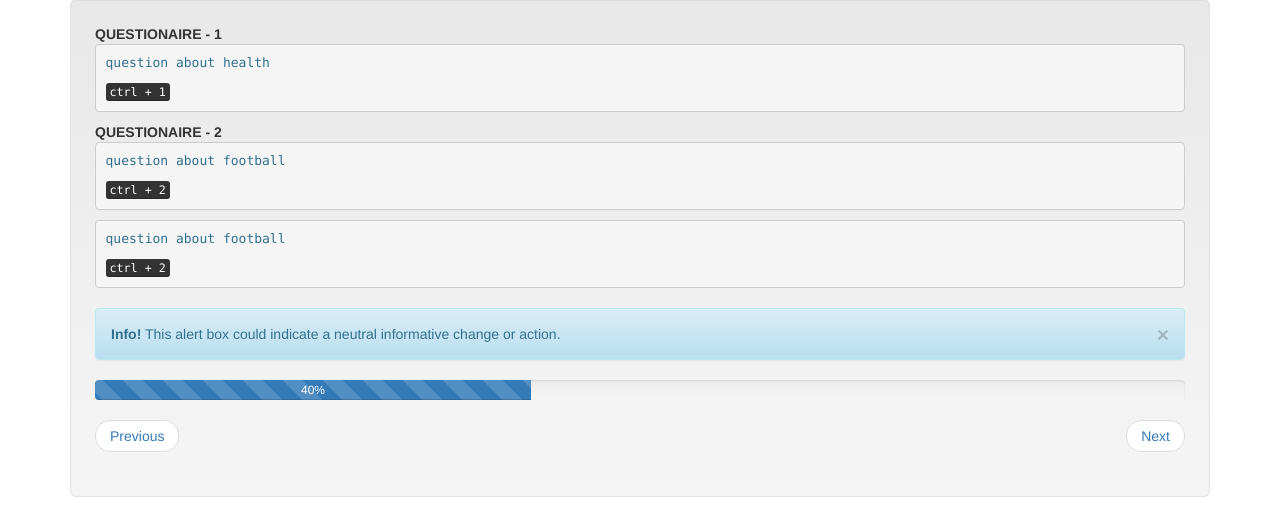
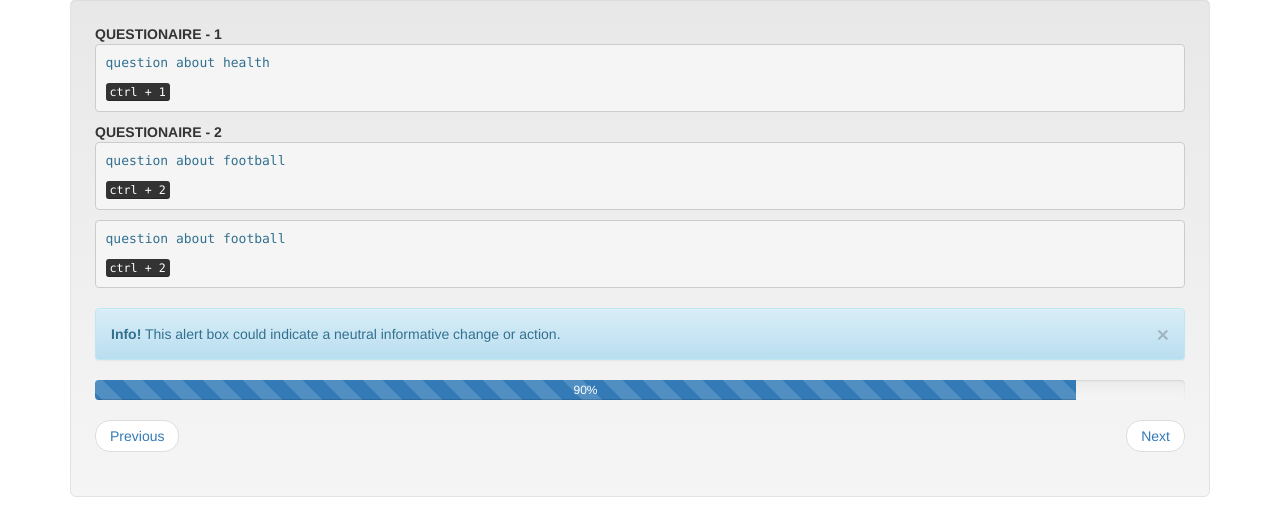
Before and after one commit to gothraven/Survey-Website, a PHP site: page / in a window 1280 px wide. Shown: the part 425-942 px from the top of the page. Run offline with PHP 8.4, Linux system fonts and the light colour scheme; some libraries are stand-ins or nearby versions.

Commit message:
worknotes

```diff
--- a/index.php
+++ b/index.php
@@ -68,8 +68,8 @@ include("header.php");
                 <strong>Info!</strong> This alert box could indicate a neutral informative change or action.
             </div>
             <div class="progress">
-                <div class="progress-bar progress-bar-striped active" role="progressbar" aria-valuenow="40" aria-valuemin="0" aria-valuemax="100" style="width:40%">
-                    40%
+                <div class="progress-bar progress-bar-striped active" role="progressbar" aria-valuenow="50" aria-valuemin="0" aria-valuemax="100" style="width:90%">
+                    90%
                 </div>
             </div>
             <ul class="pager">
```
Also changed, not shown: 1 other file.
